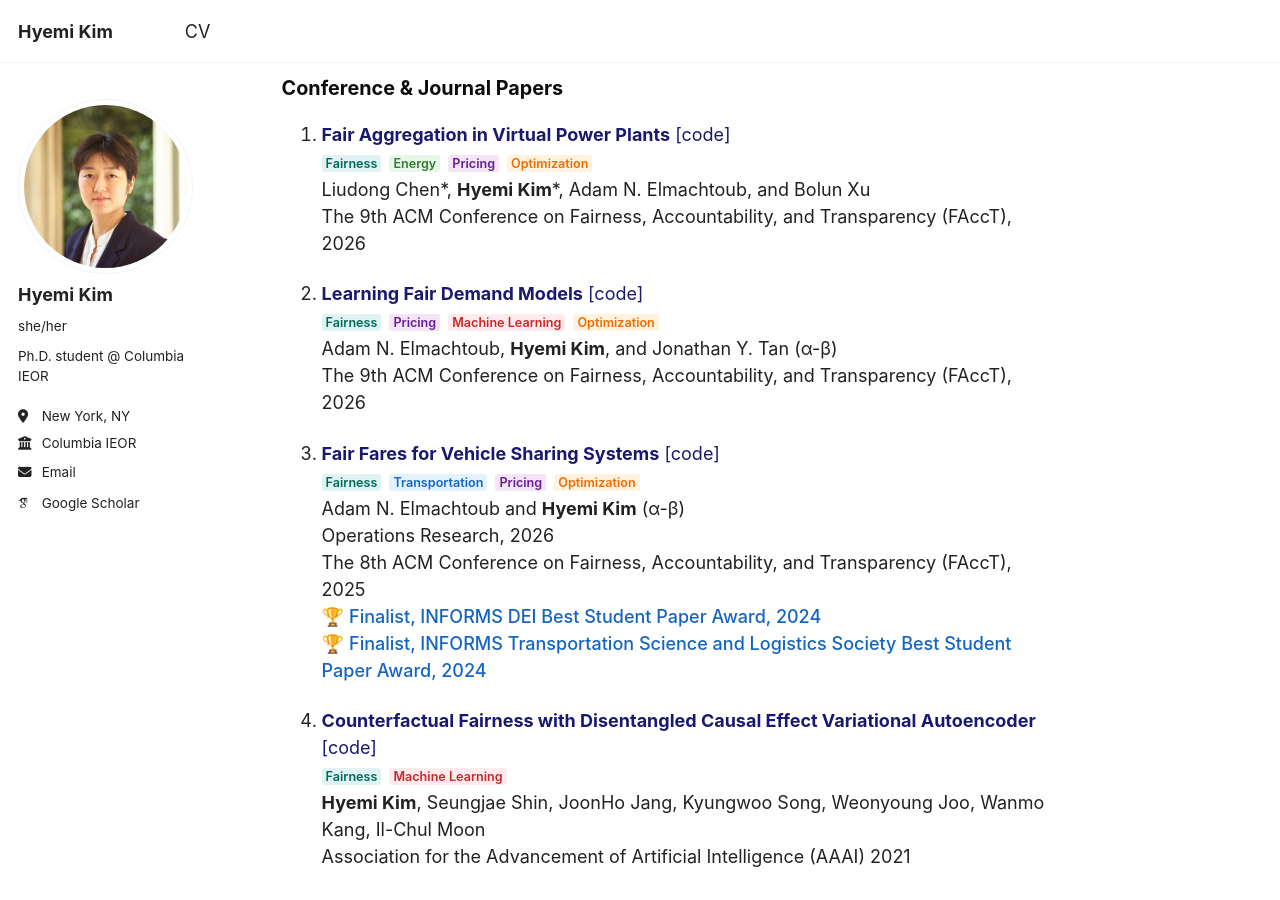
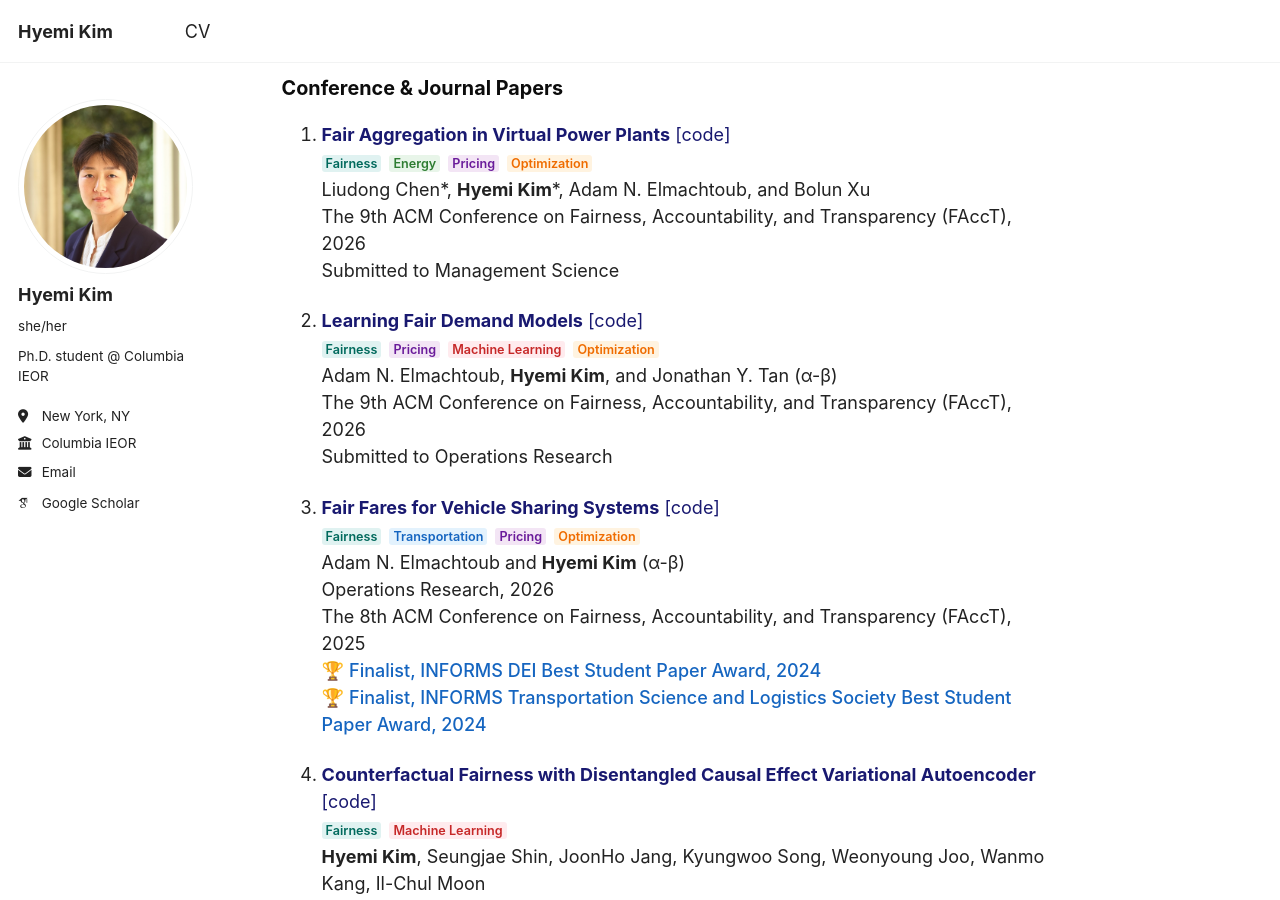
Before and after one commit to HyemiK1m/hyemik1m.github.io, a Jekyll site: the page built from _pages/about.md, in a window 1280 px wide and 900 px high, scrolled down 517 px. Built offline with Jekyll 4.4.1, drawn with Linux system fonts in a browser that asks for light colours; some web fonts are replaced; a script that is not in the unit is left out.

Commit message:
Update about.md with new paper submissions
Added submission details for three research papers.

```diff
--- a/_pages/about.md
+++ b/_pages/about.md
@@ -45,11 +45,13 @@ I received my MS degree in Industrial and Systems Engineering from Korea Advance
 <span class="tag-fairness">Fairness</span> <span class="tag-energy">Energy</span> <span class="tag-pricing">Pricing</span> <span class="tag-optimization">Optimization</span><br>
 Liudong Chen\*, **Hyemi Kim**\*, Adam N. Elmachtoub, and Bolun Xu <br>
 The 9th ACM Conference on Fairness, Accountability, and Transparency (FAccT), 2026<br>
+Submitted to Management Science<br>
 
 1. [**Learning Fair Demand Models**](https://arxiv.org/abs/2606.06830) [[code]](https://github.com/HyemiK1m/Learning_Fair_Demand_Models)<br>
 <span class="tag-fairness">Fairness</span> <span class="tag-pricing">Pricing</span> <span class="tag-ml">Machine Learning</span> <span class="tag-optimization">Optimization</span><br>
 Adam N. Elmachtoub, **Hyemi Kim**, and Jonathan Y. Tan (α-β)<br>
 The 9th ACM Conference on Fairness, Accountability, and Transparency (FAccT), 2026<br>
+Submitted to Operations Research<br>
 
 1. [**Fair Fares for Vehicle Sharing Systems**](https://papers.ssrn.com/sol3/papers.cfm?abstract_id=4699813) [[code]](https://github.com/HyemiK1m/Fair_Fares)<br>
 <span class="tag-fairness">Fairness</span> <span class="tag-transportation">Transportation</span> <span class="tag-pricing">Pricing</span> <span class="tag-optimization">Optimization</span><br>
```
